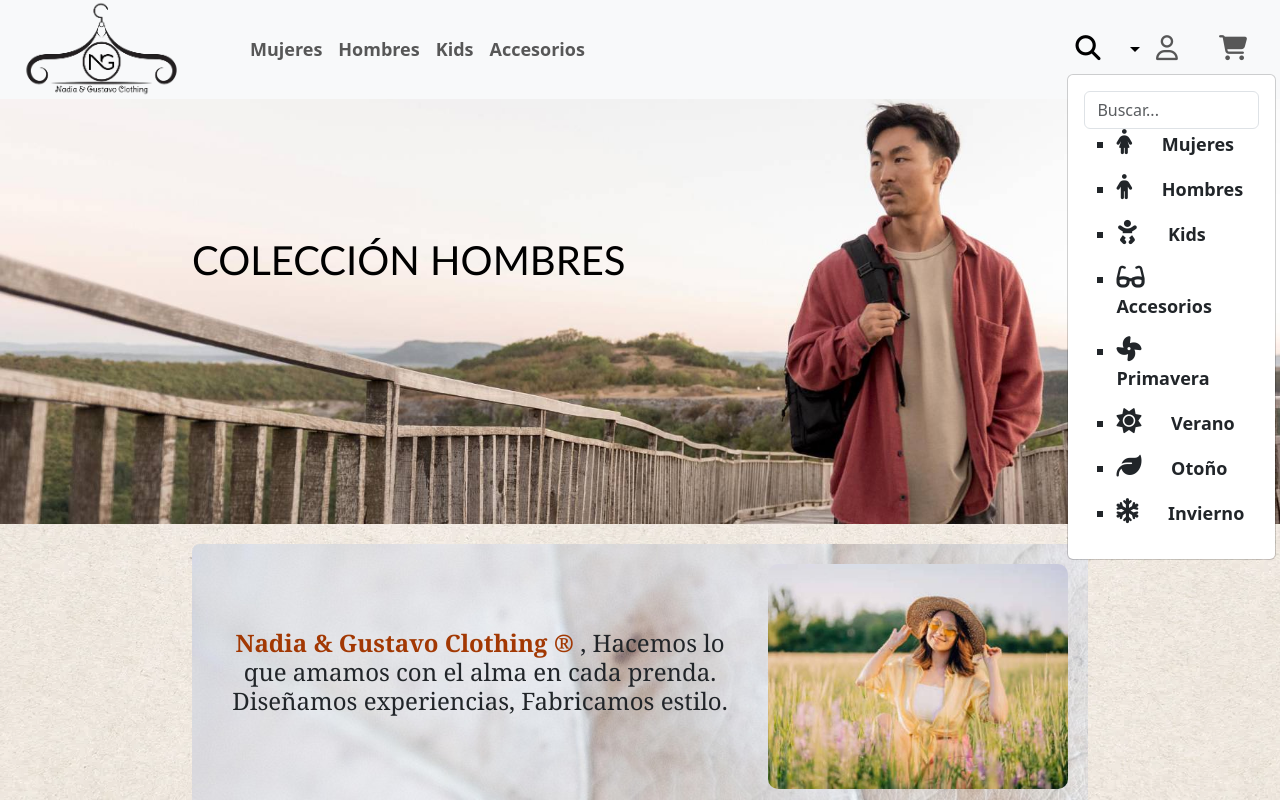
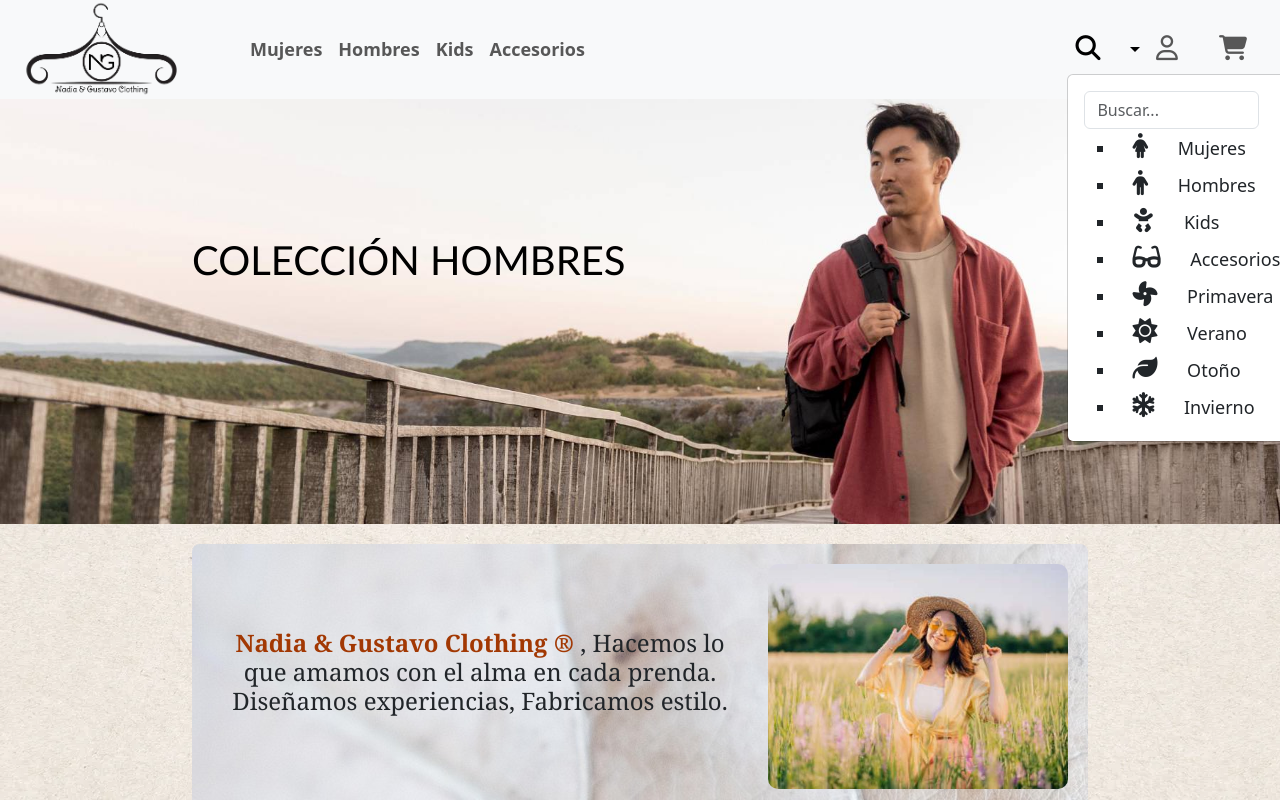
Before and after one commit to GusSegura/ecommerce-full, an Angular app in the folder ecommerce-app/: page / in a window 1280 px wide. Both pictures are taken after a click on the button 1107 px from the left and 49 px from the top of the page. Shown: the top 800 px of the page. Built offline with nearby package versions, Linux system fonts and the light colour scheme; no server answers.

Commit message:
cambios en el dropdown del menu

```diff
--- a/ecommerce-app/src/app/components/menu/menu.component.html
+++ b/ecommerce-app/src/app/components/menu/menu.component.html
@@ -36,14 +36,14 @@
             <div class="px-3 py-2">
               <input type="text" class="form-control buscar" placeholder="Buscar...">
               <ul>
-                <li><p><i class="fa-solid fa-person-dress"></i> Mujeres</p></li>
-                <li><p><i class="fa-solid fa-person"></i> Hombres</p></li>
-                <li><p><i class="fa-solid fa-baby"></i> Kids</p></li>
-                <li><p><i class="fa-solid fa-glasses"></i> Accesorios</p></li>
-                <li><p><i class="fa-solid fa-fan"></i> Primavera</p></li>
-                <li><p><i class="fa-solid fa-sun"></i> Verano</p></li>
-                <li><p><i class="fa-solid fa-leaf"></i> Otoño</p></li>
-                <li><p><i class="fa-solid fa-snowflake"></i> Invierno</p></li>
+                <li> <a class="dropdown-item" routerLink="/mujeres"> <i class="fa-solid fa-person-dress"></i> Mujeres </a>
+                </li> <li> <a class="dropdown-item" routerLink="/hombres"> <i class="fa-solid fa-person"></i> Hombres </a>
+                </li> <li> <a class="dropdown-item" routerLink="/kids"> <i class="fa-solid fa-baby"></i> Kids </a> </li>
+                <li> <a class="dropdown-item" routerLink="/accesorios"> <i class="fa-solid fa-glasses"></i> Accesorios </a> </li>
+                <li> <a class="dropdown-item" routerLink="/reporte-temporada/primavera"> <i class="fa-solid fa-fan"></i> Primavera </a>
+                </li> <li> <a class="dropdown-item" routerLink="/reporte-temporada/verano"> <i class="fa-solid fa-sun"></i> Verano </a> </li>
+                <li> <a class="dropdown-item" routerLink="/reporte-temporada/otoño"> <i class="fa-solid fa-leaf"></i> Otoño </a> </li>
+                <li> <a class="dropdown-item" routerLink="/reporte-temporada/invierno"> <i class="fa-solid fa-snowflake"></i> Invierno </a> </li>
               </ul>
             </div>
           </li>
```
